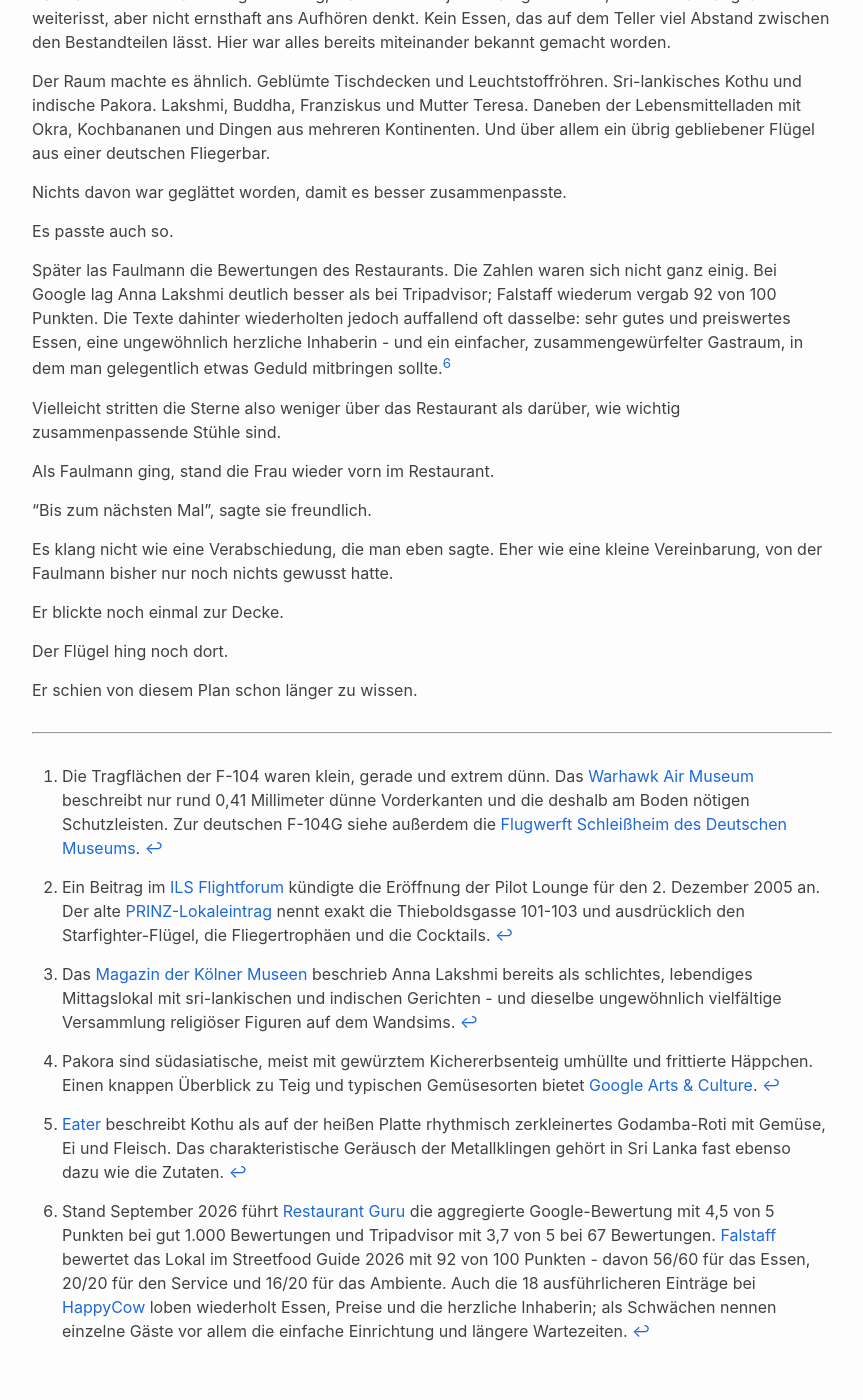
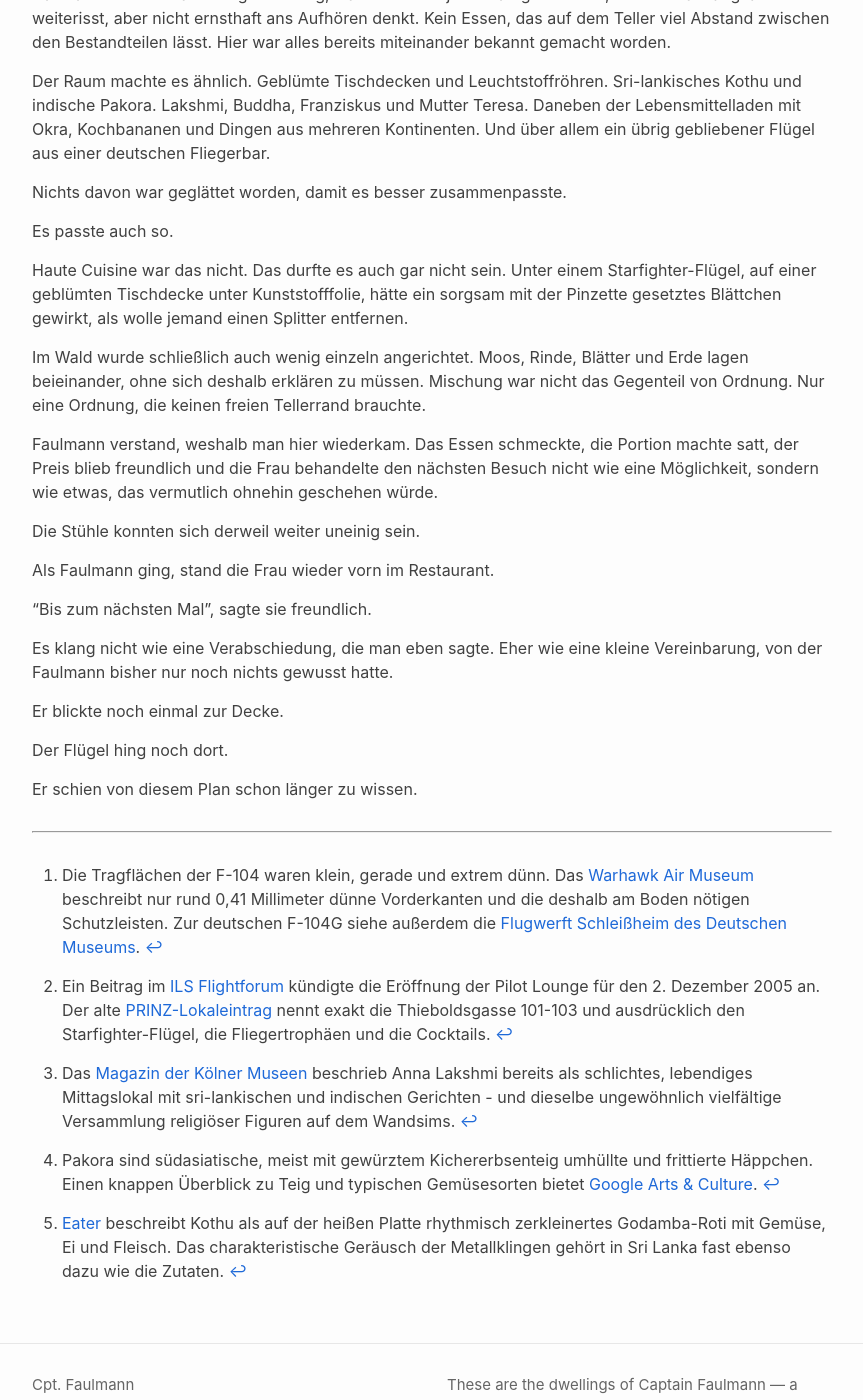
Before and after one commit to cgars/faulmann, a Jekyll site: the page built from _posts/2026-09-06-anna-lakshmi.md, in a window 1280 px wide and 1400 px high, scrolled down 1729 px. Shown: the whole window, without its empty margins (208-1071 px from the left). Built offline with Jekyll 4.4.1, drawn with Linux system fonts in a browser that asks for light colours.

Commit message:
Make restaurant assessment more Faulmann-like

```diff
--- a/_posts/2026-09-06-anna-lakshmi.md
+++ b/_posts/2026-09-06-anna-lakshmi.md
@@ -60,9 +60,13 @@
 
 Es passte auch so.
 
-Später las Faulmann die Bewertungen des Restaurants. Die Zahlen waren sich nicht ganz einig. Bei Google lag Anna Lakshmi deutlich besser als bei Tripadvisor; Falstaff wiederum vergab 92 von 100 Punkten. Die Texte dahinter wiederholten jedoch auffallend oft dasselbe: sehr gutes und preiswertes Essen, eine ungewöhnlich herzliche Inhaberin - und ein einfacher, zusammengewürfelter Gastraum, in dem man gelegentlich etwas Geduld mitbringen sollte.[^6]
+Haute Cuisine war das nicht. Das durfte es auch gar nicht sein. Unter einem Starfighter-Flügel, auf einer geblümten Tischdecke unter Kunststofffolie, hätte ein sorgsam mit der Pinzette gesetztes Blättchen gewirkt, als wolle jemand einen Splitter entfernen.
 
-Vielleicht stritten die Sterne also weniger über das Restaurant als darüber, wie wichtig zusammenpassende Stühle sind.
+Im Wald wurde schließlich auch wenig einzeln angerichtet. Moos, Rinde, Blätter und Erde lagen beieinander, ohne sich deshalb erklären zu müssen. Mischung war nicht das Gegenteil von Ordnung. Nur eine Ordnung, die keinen freien Tellerrand brauchte.
+
+Faulmann verstand, weshalb man hier wiederkam. Das Essen schmeckte, die Portion machte satt, der Preis blieb freundlich und die Frau behandelte den nächsten Besuch nicht wie eine Möglichkeit, sondern wie etwas, das vermutlich ohnehin geschehen würde.
+
+Die Stühle konnten sich derweil weiter uneinig sein.
 
 <!-- TODO: Hier später die faulmannisierte Detailansicht des Starfighter-Flügels einsetzen. -->
 
@@ -85,4 +89,3 @@
 [^3]: Pakora sind südasiatische, meist mit gewürztem Kichererbsenteig umhüllte und frittierte Häppchen. Einen knappen Überblick zu Teig und typischen Gemüsesorten bietet [Google Arts & Culture](https://artsandculture.google.com/story/pakoras-a-savory-delight-for-every-season-soch/GAWxlVIDegIWIQ?hl=en).
 [^4]: [Eater](https://www.eater.com/24359634/sri-lanka-food-restaurants-guide) beschreibt Kothu als auf der heißen Platte rhythmisch zerkleinertes Godamba-Roti mit Gemüse, Ei und Fleisch. Das charakteristische Geräusch der Metallklingen gehört in Sri Lanka fast ebenso dazu wie die Zutaten.
 [^5]: Die Tragflächen der F-104 waren klein, gerade und extrem dünn. Das [Warhawk Air Museum](https://warhawkairmuseum.org/explore/aviation-collection/f-104-starfighter/) beschreibt nur rund 0,41 Millimeter dünne Vorderkanten und die deshalb am Boden nötigen Schutzleisten. Zur deutschen F-104G siehe außerdem die [Flugwerft Schleißheim des Deutschen Museums](https://www.deutsches-museum.de/flugwerft-schleissheim/ausstellung/militaerluftfahrt/f-104-g).
-[^6]: Stand September 2026 führt [Restaurant Guru](https://de.restaurantguru.com/Lakshmi-Cologne) die aggregierte Google-Bewertung mit 4,5 von 5 Punkten bei gut 1.000 Bewertungen und Tripadvisor mit 3,7 von 5 bei 67 Bewertungen. [Falstaff](https://www.falstaff.com/at/streetfood/anna-lakshmi-restaurant) bewertet das Lokal im Streetfood Guide 2026 mit 92 von 100 Punkten - davon 56/60 für das Essen, 20/20 für den Service und 16/20 für das Ambiente. Auch die 18 ausführlicheren Einträge bei [HappyCow](https://www.happycow.net/reviews/lakshmi-cologne-38981) loben wiederholt Essen, Preise und die herzliche Inhaberin; als Schwächen nennen einzelne Gäste vor allem die einfache Einrichtung und längere Wartezeiten.
```
